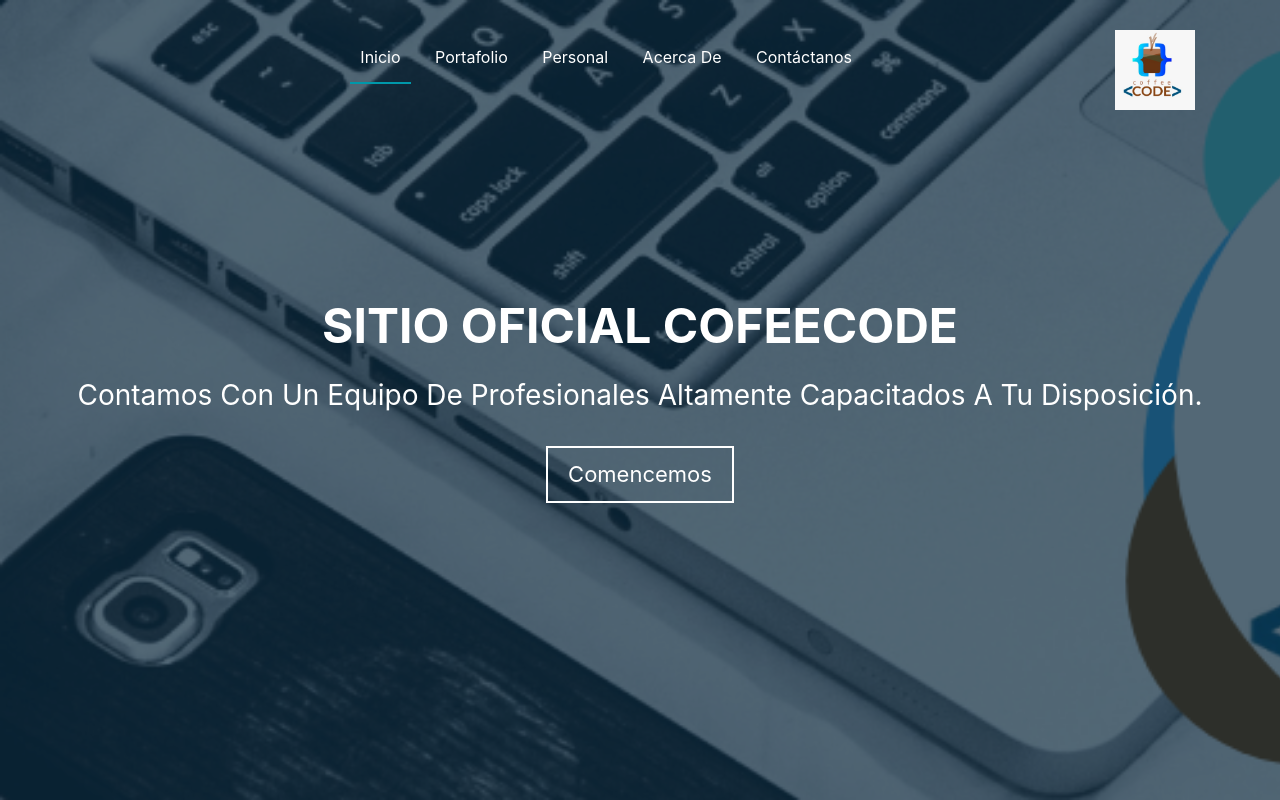
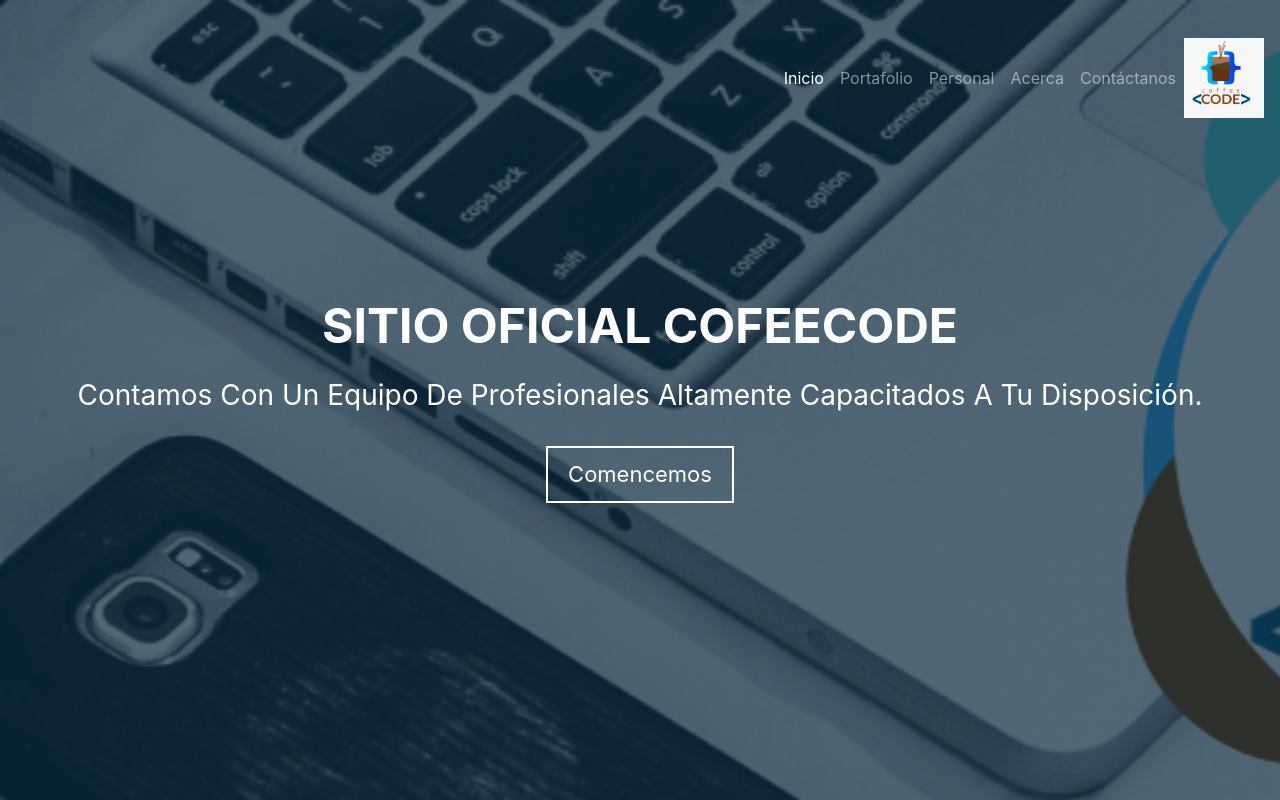
Before and after one commit to duran221/paginaCofeeCode, a plain HTML site: page index.html in a window 1280 px wide. Shown: the top 800 px of the page. Drawn offline with Linux system fonts and the light colour scheme.

Commit message:
barra de navegación responsive

```diff
--- a/index.html
+++ b/index.html
@@ -29,52 +29,35 @@
         <!--Encabezado de página-->
         <header id="Header" class="Header">
 
-            <!--Menú de navegación principal de la página-->
-            <nav class="main-navigation" id="main-navigation-menu">
-                <!--Items equipos de escritorio-->
-                <div class="container clearfix" id="container-nav-desktop">
+                <nav class="navbar navbar-dark navbar-expand-lg float-lg-right">
+                        <button class="navbar-toggler" type="button" data-toggle="collapse" data-target="#navbarNavAltMarkup" aria-controls="navbarNavAltMarkup" aria-expanded="false" aria-label="Toggle navigation">
+                          <span class="navbar-toggler-icon"></span>
+                        </button>
+                        <div class="collapse navbar-collapse" id="navbarNavAltMarkup">
+                            <!--Con la propiedad 'hidden-md-down' se obtiene un ocultamiento de el menú de escritorio
+                            cuando este detecta resoluciones inferiores tales como las de dispositivos moviles-->
+                            <div class="navbar-nav">                        <!--Items de el menú principal-->
 
+                                <a class="nav-link active" data-target="#HeroBanner">Inicio</a>
+                                <a class="nav-link" data-target="#Portfolio">Portafolio</a>
+                                <a class="nav-link" data-target="#Personal">Personal</a>
+                                <a class="nav-link" data-target="#AcercaDe">Acerca</a>
+                                <a class="nav-link" data-target="#Contactanos">Contáctanos</a>
 
-                    <div class="main-menu hidden-md-down float-md-left text-light">
-                        <!--Con la propiedad 'hidden-md-down' se obtiene un ocultamiento de el menú de escritorio
-                        cuando este detecta resoluciones inferiores tales como las de dispositivos moviles-->
+                            </div>
 
-                        <!--Items de el menú principal-->
-                        <ul class="menu-list" id="menu-items">
-                            <li><a class="nav-link active" data-target="#HeroBanner">Inicio</a></li>
-                            <li><a class="nav-link" data-target="#Portfolio">Portafolio</a></li>
-                            <li><a class="nav-link" data-target="#Personal">Personal</a></li>
-                            <li><a class="nav-link" data-target="#AcercaDe">Acerca De</a></li>
-                            <li><a class="nav-link" data-target="#Contactanos">Contáctanos</a></li>
+                        </div>
 
-                        </ul>
+                         <!--Logo de nuestra compañía-->
+                      <div class="site-logo-wrap float-lefts">
 
-                    </div>
-
-                    <!--Logo de nuestra compañía-->
-                    <div class="site-logo-wrap">
-
-                            <a class="logo float-lg-right" href="#">
+                            <a class="logo float-right clearfix" href="#">
                                 <img src="img/logo.png" alt="Design Studio">
                             </a>
                         </div>
 
+                </nav>
 
-                </div>
-
-                <!--Lista de menú responsive-->
-                <div class="mobile-menu hidden-lg-up" id="mobile-nav">
-
-                    <ul class="mobile-menu-list" id="menu-items-mobiles">
-                        <li class="nav-link">Inicio</li>
-                        <li class="nav-link">Portafolio</li>
-                        <li class="nav-link">Acerca De</li>
-                        <li class="nav-link">Contáctanos</li>
-                    </ul>
-
-                </div>
-
-            </nav>
 
         </header>
 
```
